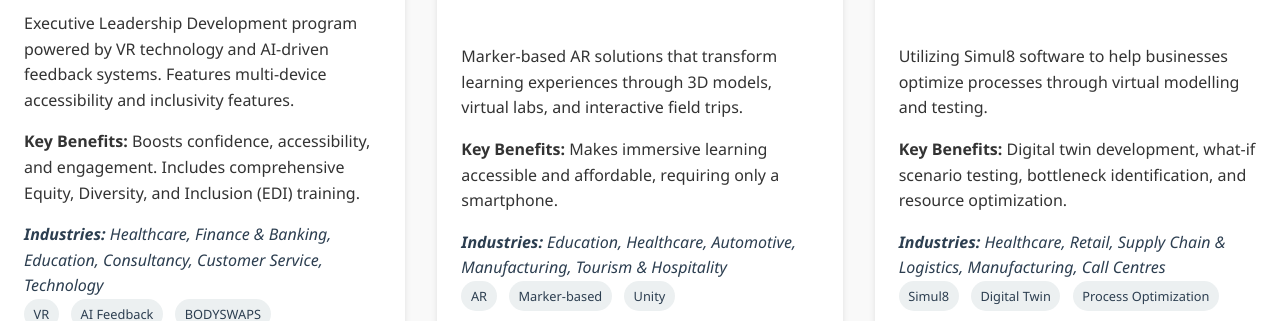
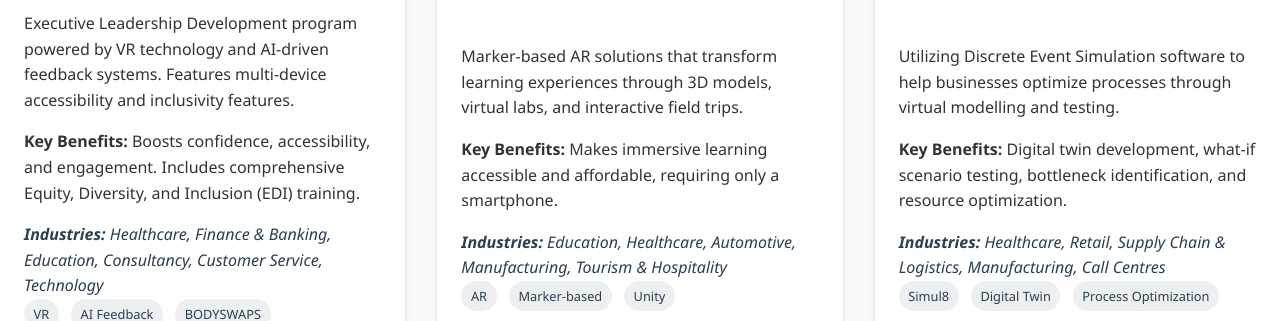
Before and after one commit to fahim749/ImmersiveTech-Bahrain, a plain HTML site: page index.html in a window 1280 px wide. Shown: the part 840-1161 px from the top of the page. Drawn offline with Linux system fonts and the light colour scheme.

Commit message:
Update index.html

```diff
--- a/index.html
+++ b/index.html
@@ -318,7 +318,7 @@
                     <div class="card-header">Simulation-Based Process Optimization</div>
                     <img src="assets/BPS_AI_2.png" alt="Process Optimization" class="card-image">
                     <div class="card-body">
-                        <p>Utilizing Simul8 software to help businesses optimize processes through virtual modelling and testing.</p>
+                        <p>Utilizing Discrete Event Simulation software to help businesses optimize processes through virtual modelling and testing.</p>
                         <p><strong>Key Benefits:</strong> Digital twin development, what-if scenario testing, bottleneck identification, and resource optimization.</p>
                         <div class="industries">
                             <strong>Industries:</strong> Healthcare, Retail, Supply Chain & Logistics, Manufacturing, Call Centres
```
